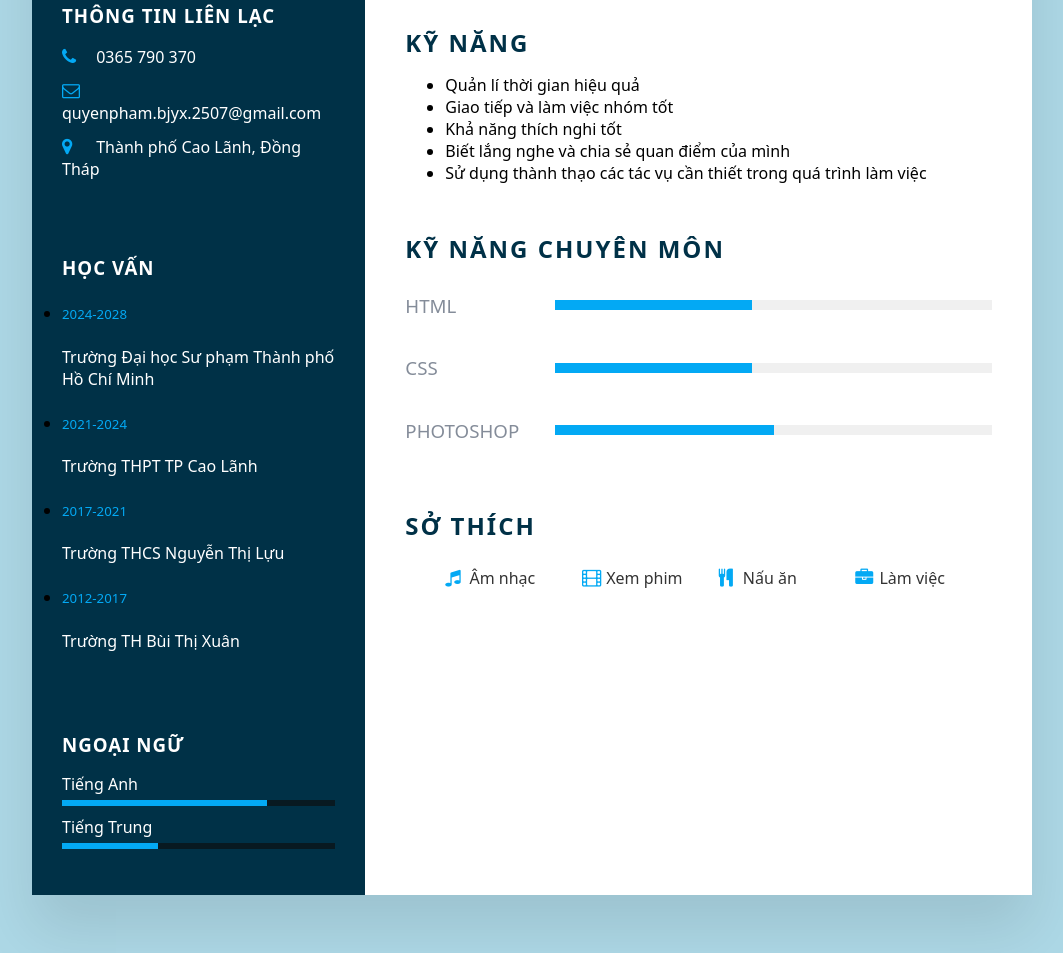
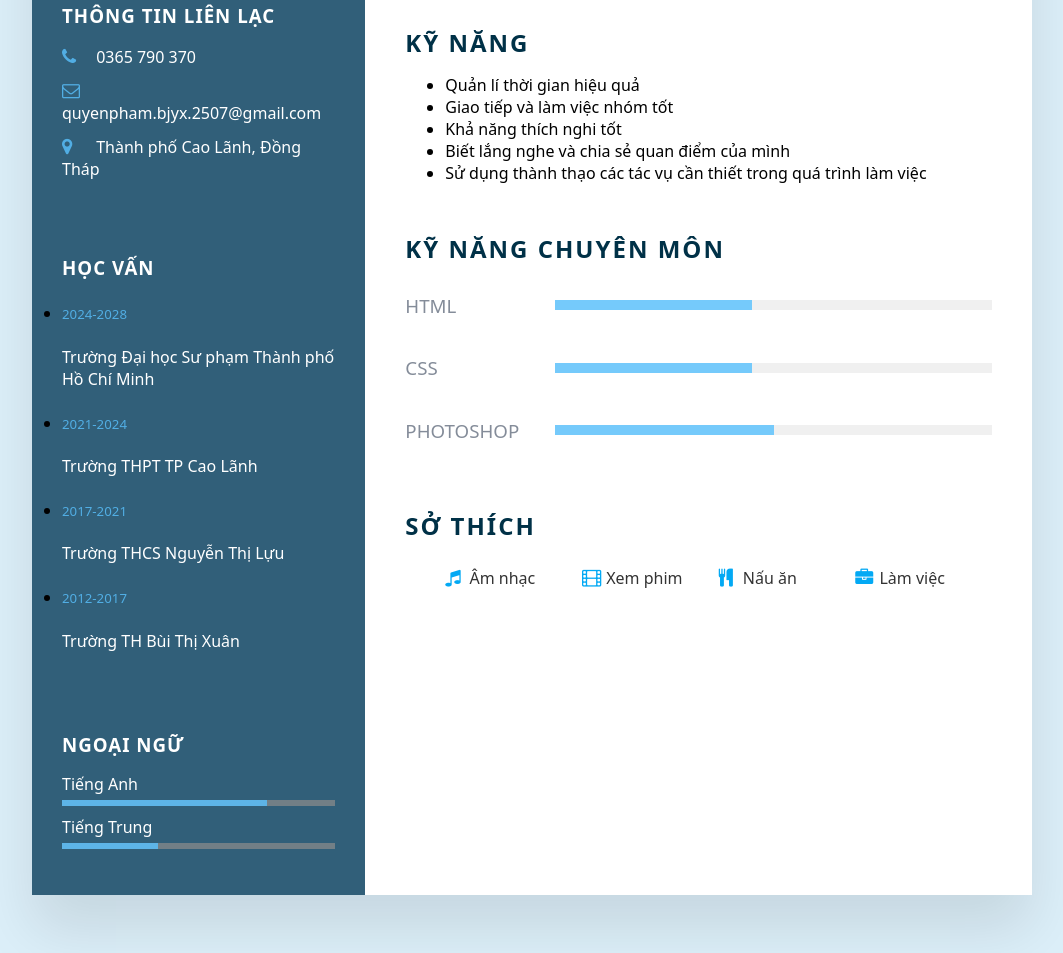
Before and after one commit to phamquyen2507/CV, a plain HTML site: page index.html in a window 1280 px wide. Shown: the part 546-1499 px from the top of the page, without its empty margins (108-1171 px from the left). Drawn offline with Linux system fonts and the light colour scheme.

Commit message:
Update style.css

```diff
--- a/style.css
+++ b/style.css
@@ -1,5 +1,5 @@
 body{
-    background-color: lightblue;
+    background-color: rgba(185, 223, 243, 0.489);
     display:flex;
     justify-content: center;
     align-items: center;
@@ -18,7 +18,7 @@ body{
 }
 .container .left-side{
     position: relative;
-    background: #003147;
+    background: #01395ace;
     padding:30px;
 }
 .container .right-side{
@@ -88,7 +88,7 @@ body{
     display:inline-block;
     width:30px;
     font-size:18px;
-    color:#03a9f4;
+    color:#59c1fece;
 }
 .contact ul li span{
     color:#fff;
@@ -98,7 +98,7 @@ body{
     margin-bottom: 10px;
 }
 .contact.education h5{
-    color:#03a9f4;
+    color:#59c1fece;
     font-weight: 300;
 }
 .contact.education h4{
@@ -115,7 +115,7 @@ body{
     position:relative;
     width:100%;
     height:6px;
-    background: #081921;
+    background: #727f86;
     display:block;
     margin-top: 5px;
 }
@@ -124,7 +124,7 @@ body{
     top:0;
     left:0;
     height:100%;
-    background: #03a9f4;
+    background: #59c1fece;
 }
 .about{
     margin-bottom: 50px;
@@ -164,7 +164,7 @@ body{
     top:0;
     left:0;
     height:100%;
-    background:#03a9f4;
+    background:#59c1fece;
 }
 .interest ul{
     display:grid;
@@ -181,9 +181,3 @@ body{
     font-size:18px;
     width:20px;
 }
-@media(max-width:100px){
-    .container{
-        margin:10px;
-        grid-template-columns: repeat(1,1fr);
-    }
-}
```
